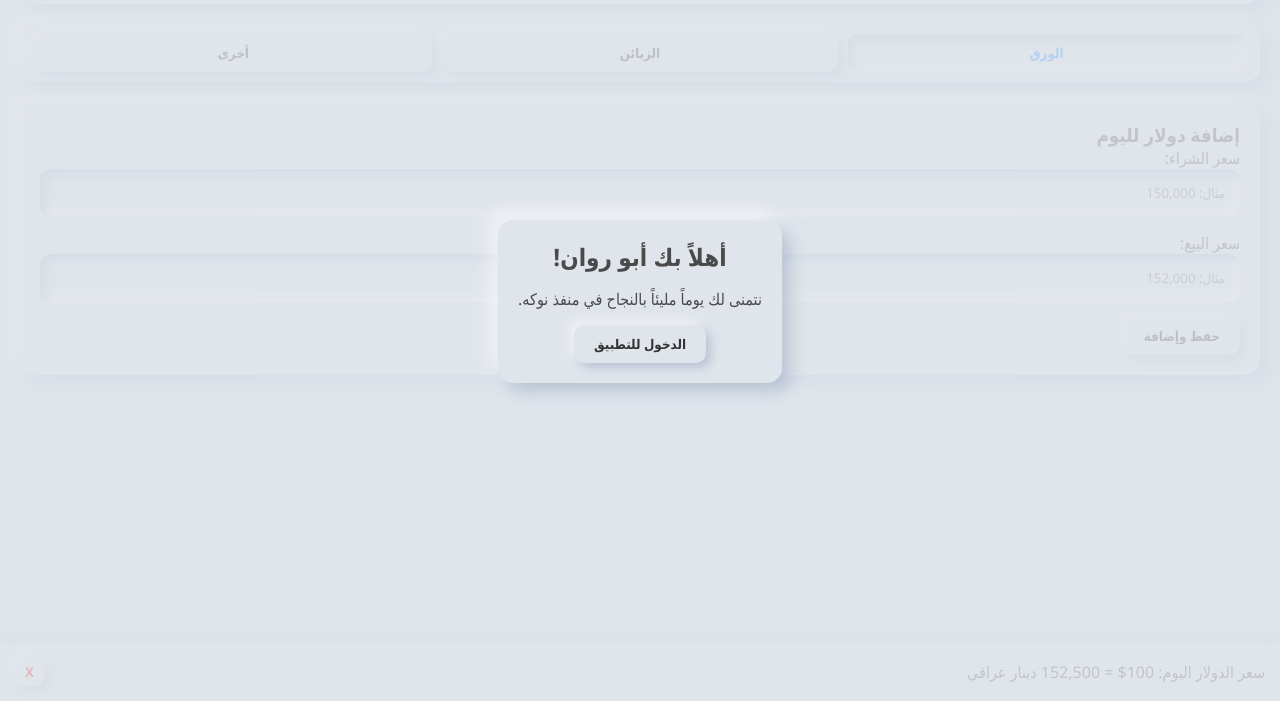
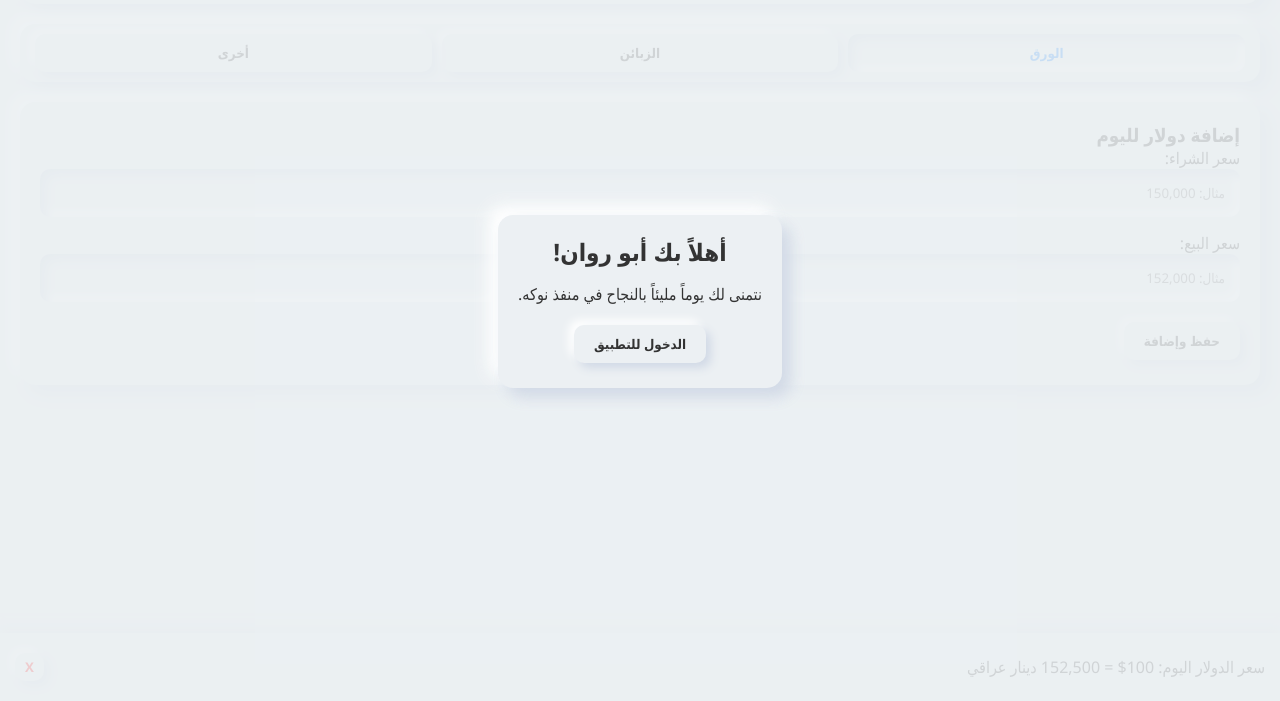
Before and after one commit to 1998basm1998-bot/2j2j2j2j2j2j666666, a plain HTML site: page index.html in a window 1280 px wide. Shown: the part 99-800 px from the top of the page. Drawn offline with Linux system fonts and the light colour scheme.

Commit message:
Update style.css

```diff
--- a/style.css
+++ b/style.css
@@ -7,22 +7,22 @@
 }
 
 body {
-    background-color: #e0e5ec; /* لون خلفية النيومورفيزم الكلاسيكي */
-    color: #4a4a4a;
+    background-color: #ecf0f3; /* لون عصري نقي وحديث */
+    color: #333;
     padding-bottom: 60px; /* مساحة للشريط السفلي */
 }
 
-/* تنسيقات النيومورفيزم الأساسية */
+/* تنسيقات النيومورفيزم الأساسية (تصميم عصري) */
 .neumorphic {
-    background: #e0e5ec;
-    box-shadow: 9px 9px 16px rgb(163,177,198,0.6), -9px -9px 16px rgba(255,255,255, 0.5);
+    background: #ecf0f3;
+    box-shadow: 9px 9px 16px rgb(209, 217, 230), -9px -9px 16px rgba(255, 255, 255, 1);
     border-radius: 15px;
     padding: 20px;
 }
 
 .neumorphic-btn {
-    background: #e0e5ec;
-    box-shadow: 5px 5px 10px rgb(163,177,198,0.6), -5px -5px 10px rgba(255,255,255, 0.5);
+    background: #ecf0f3;
+    box-shadow: 5px 5px 10px rgb(209, 217, 230), -5px -5px 10px rgba(255, 255, 255, 1);
     border: none;
     border-radius: 10px;
     padding: 10px 20px;
@@ -30,20 +30,21 @@ body {
     font-weight: bold;
     color: #333;
     transition: all 0.2s ease;
+    margin: 5px 0;
 }
 
 .neumorphic-btn:active {
-    box-shadow: inset 5px 5px 10px rgb(163,177,198,0.6), inset -5px -5px 10px rgba(255,255,255, 0.5);
+    box-shadow: inset 5px 5px 10px rgb(209, 217, 230), inset -5px -5px 10px rgba(255, 255, 255, 1);
 }
 
 .neumorphic-input {
     width: 100%;
-    background: #e0e5ec;
+    background: #ecf0f3;
     border: none;
     border-radius: 10px;
     padding: 15px;
     margin-bottom: 15px;
-    box-shadow: inset 6px 6px 10px 0 rgba(163,177,198, 0.7), inset -6px -6px 10px 0 rgba(255,255,255, 0.8);
+    box-shadow: inset 6px 6px 10px 0 rgb(209, 217, 230), inset -6px -6px 10px 0 rgba(255, 255, 255, 1);
     outline: none;
     color: #333;
 }
@@ -67,7 +68,7 @@ header {
 }
 
 .tab-btn.active {
-    box-shadow: inset 5px 5px 10px rgb(163,177,198,0.6), inset -5px -5px 10px rgba(255,255,255, 0.5);
+    box-shadow: inset 5px 5px 10px rgb(209, 217, 230), inset -5px -5px 10px rgba(255, 255, 255, 1);
     color: #007bff;
 }
 
@@ -80,12 +81,12 @@ header {
     display: block; /* إظهار التبويبة النشطة فقط */
 }
 
-/* النافذة المنبثقة (الترحيب) */
+/* النافذة المنبثقة (الترحيب والتفاصيل) */
 .modal {
     display: none;
     position: fixed;
     top: 0; left: 0; width: 100%; height: 100%;
-    background: rgba(224, 229, 236, 0.8);
+    background: rgba(236, 240, 243, 0.85);
     justify-content: center;
     align-items: center;
     z-index: 1000;
@@ -107,8 +108,8 @@ header {
     bottom: 0;
     left: 0;
     width: 100%;
-    background: #e0e5ec;
-    box-shadow: 0 -5px 10px rgb(163,177,198,0.4);
+    background: #ecf0f3;
+    box-shadow: 0 -5px 10px rgb(209, 217, 230, 0.5);
     padding: 15px;
     display: flex;
     justify-content: space-between;
@@ -120,8 +121,8 @@ header {
     color: red;
 }
 
-/* قائمة الزبائن */
-.customer-item {
+/* قائمة الزبائن والورق */
+.customer-item, .paper-item {
     display: flex;
     justify-content: space-between;
     align-items: center;
@@ -129,3 +130,15 @@ header {
     padding: 15px;
     cursor: pointer;
 }
+.actions {
+    display: flex;
+    gap: 5px;
+}
+.transaction-item {
+    background: #ecf0f3;
+    box-shadow: inset 3px 3px 6px rgb(209, 217, 230), inset -3px -3px 6px rgba(255, 255, 255, 1);
+    padding: 10px;
+    border-radius: 8px;
+    margin-bottom: 10px;
+    font-size: 14px;
+}
```
